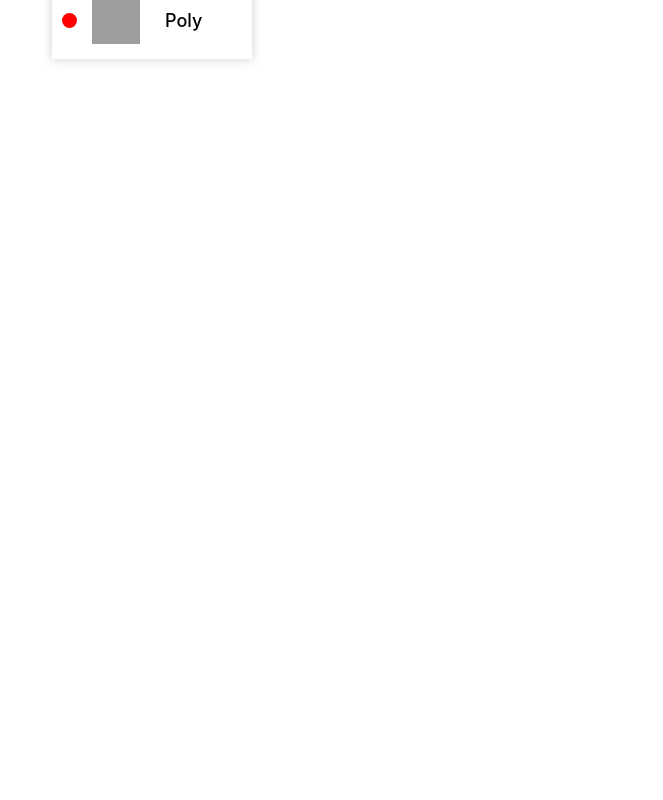
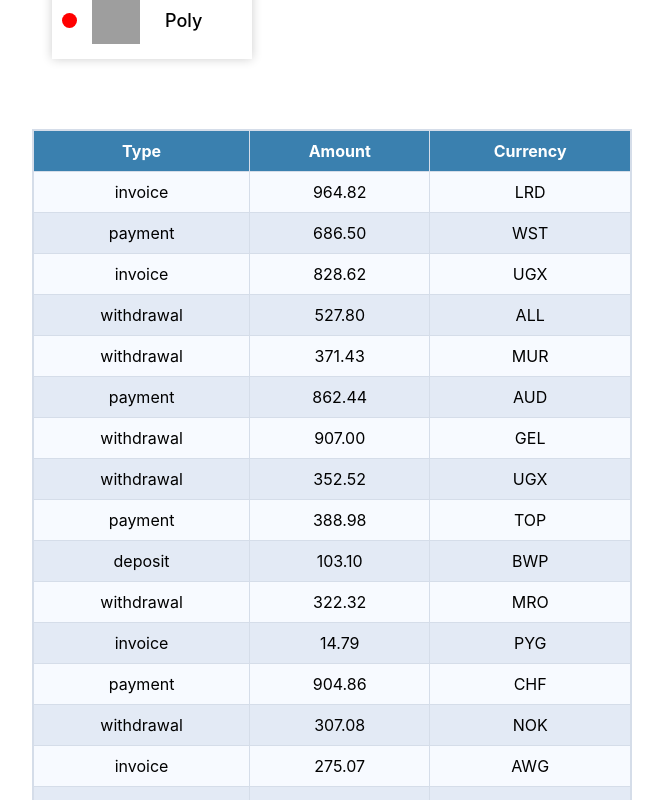
Before and after one commit to MarinaChrn/goit-react-hw-01-components, a React (Create React App) app: page / in a window 1280 px wide. Shown: the part 1080-1880 px from the top of the page, without its empty margins (18-681 px from the left). Before the commit the page ends 1159 px from the top, so only its background shows below. Built offline with nearby package versions, Linux system fonts and the light colour scheme; grey boxes are pictures that could not be loaded.

Commit message:
Завдання 4

```diff
--- a/src/components/App.js
+++ b/src/components/App.js
@@ -2,8 +2,10 @@
 import user from './user';
 import data from './data';
 import friends from './friends';
+import trans from './transactions';
 import { Statistics } from "./statistic/Statistics";
 import { FriendList } from "./friendslist/FriendList";
+import { TransactionHistory } from "./transaction/TransactionHistory";
 
 export const App = () => {
   return (
@@ -23,6 +25,7 @@
                 stats={user.stats}/>
       <Statistics  title="Upload stats"  stats={data}/>
       <FriendList friends={friends}/>
+      <TransactionHistory items={trans}/>
     </div>
   );
 };
--- a/src/components/friendslist/FriendListItem.js
+++ b/src/components/friendslist/FriendListItem.js
@@ -20,6 +20,11 @@
 }
 
 FriendListItem.propTypes = {
-    friend: PropTypes.object.isRequired,
+    friend: PropTypes.shape({
+        id: PropTypes.number.isRequired,
+        isOnline: PropTypes.bool.isRequired,
+        avatar: PropTypes.string.isRequired,
+        name: PropTypes.string.isRequired,
+    }).isRequired,
     id: PropTypes.number.isRequired,
 }
--- a/src/components/statistic/Statistics.js
+++ b/src/components/statistic/Statistics.js
@@ -28,6 +28,5 @@
         id: PropTypes.string.isRequired,
         label: PropTypes.string.isRequired,
         percentage: PropTypes.number.isRequired,
-    })),
-
+    })).isRequired,
 }
--- /dev/null
+++ b/src/components/transaction/TransactionHistory.js
@@ -0,0 +1,36 @@
+import css from './TransactionHistory.module.css';
+import PropTypes from 'prop-types';
+
+export const TransactionHistory = ({items}) => {
+    return (
+        <table className={css.transactionHistory}>
+            <thead>
+                <tr>
+                <th>Type</th>
+                <th>Amount</th>
+                <th>Currency</th>
+                </tr>
+            </thead>
+
+            <tbody>
+                {items.map((item, idx)=>(
+                     <tr key={item.id} id={idx}>
+                     <td>{item.type}</td>
+                     <td>{item.amount}</td>
+                     <td>{item.currency}</td>
+                     </tr>
+                ))}
+                {/* */}
+            </tbody>
+        </table>
+    )
+}
+
+TransactionHistory.propTypes = {
+    items: PropTypes.arrayOf(PropTypes.shape({
+        id: PropTypes.string.isRequired,
+        type: PropTypes.string.isRequired,
+        amount: PropTypes.string.isRequired,
+        currency: PropTypes.string.isRequired,
+    })).isRequired,
+}
--- /dev/null
+++ b/src/components/transaction/TransactionHistory.module.css
@@ -0,0 +1,34 @@
+@import-normalize;
+
+.transactionHistory {
+    border: 2px solid #d5dde9;
+    text-align: center;
+    width: 600px;
+    border-collapse: collapse;
+    margin-top: 50px;
+    margin-bottom: 50px;
+}
+
+thead {
+    background-color: rgb(58, 128, 175);
+    color: white;
+}
+
+th {
+    padding: 10px 20px;
+    margin: 0;
+    border: 1px solid #d5dde9;
+}
+
+td {
+    border: 1px solid #d5dde9;
+    padding: 10px 20px;
+}
+
+tbody tr:nth-child(odd) {
+    background-color: #f7faff;
+  }
+
+tbody tr:nth-child(even) {
+    background-color: #e3eaf5;
+}
--- /dev/null
+++ b/src/components/transactions.json
@@ -0,0 +1,122 @@
+[
+  {
+    "id": "1e0700a2-5183-4291-85cc-2065a036a683",
+    "type": "invoice",
+    "amount": "964.82",
+    "currency": "LRD"
+  },
+  {
+    "id": "a30f821b-4d25-4ff0-abdd-e340b3f0dd2b",
+    "type": "payment",
+    "amount": "686.50",
+    "currency": "WST"
+  },
+  {
+    "id": "44dca67a-8e5a-4798-bf8e-b15efd4e1abd",
+    "type": "invoice",
+    "amount": "828.62",
+    "currency": "UGX"
+  },
+  {
+    "id": "ea8ed3dc-2b68-4a53-905a-53ecb0adef33",
+    "type": "withdrawal",
+    "amount": "527.80",
+    "currency": "ALL"
+  },
+  {
+    "id": "ea76146a-0b00-4b80-bc02-a8c822176712",
+    "type": "withdrawal",
+    "amount": "371.43",
+    "currency": "MUR"
+  },
+  {
+    "id": "63ca02f9-d637-46b5-9237-f3b24425e029",
+    "type": "payment",
+    "amount": "862.44",
+    "currency": "AUD"
+  },
+  {
+    "id": "ed0263e8-59a5-4bf1-87e0-2bb88e53dc34",
+    "type": "withdrawal",
+    "amount": "907.00",
+    "currency": "GEL"
+  },
+  {
+    "id": "6013bad0-750c-4691-8bc2-d8f2b43969c4",
+    "type": "withdrawal",
+    "amount": "352.52",
+    "currency": "UGX"
+  },
+  {
+    "id": "252c7be4-8b06-4fa7-8d42-61fb835b70d5",
+    "type": "payment",
+    "amount": "388.98",
+    "currency": "TOP"
+  },
+  {
+    "id": "4eaab41b-b967-40ac-82ed-85fc66f646f1",
+    "type": "deposit",
+    "amount": "103.10",
+    "currency": "BWP"
+  },
+  {
+    "id": "9648a350-8469-42d5-8bf3-18090de5fe67",
+    "type": "withdrawal",
+    "amount": "322.32",
+    "currency": "MRO"
+  },
+  {
+    "id": "9c5c25fb-1a95-4b2f-8d1f-4c4426d677cc",
+    "type": "invoice",
+    "amount": "14.79",
+    "currency": "PYG"
+  },
+  {
+    "id": "43ef232c-80e9-4d6f-b48a-b22405620de3",
+    "type": "payment",
+    "amount": "904.86",
+    "currency": "CHF"
+  },
+  {
+    "id": "5161682e-e620-4019-ab0a-24ceb10fbd20",
+    "type": "withdrawal",
+    "amount": "307.08",
+    "currency": "NOK"
+  },
+  {
+    "id": "7b119d71-42e6-4c42-a141-6818b07bb9ff",
+    "type": "invoice",
+    "amount": "275.07",
+    "currency": "AWG"
+  },
+  {
+    "id": "a4f65722-65c4-4c28-b1f4-b8ed988bb205",
+    "type": "deposit",
+    "amount": "213.10",
+    "currency": "STD"
+  },
+  {
+    "id": "c6e5784b-0ca3-48d6-86e5-b5128af5a523",
+    "type": "invoice",
+    "amount": "116.11",
+    "currency": "CUP CUC"
+  },
+  {
+    "id": "c9ebed6a-3a02-4b49-ac0d-0534b51f2bfd",
+    "type": "invoice",
+    "amount": "878.67",
+    "currency": "HKD"
+  },
+  {
+    "id": "a4a98b0e-b22c-438b-9f83-de2df52110c8",
+    "type": "invoice",
+    "amount": "725.03",
+    "currency": "UYU UYI"
+  },
+  {
+    "id": "b39bfa7a-0166-4c47-94d6-87d20590f746",
+    "type": "payment",
+    "amount": "405.45",
+    "currency": "MDL"
+  }
+]
```
